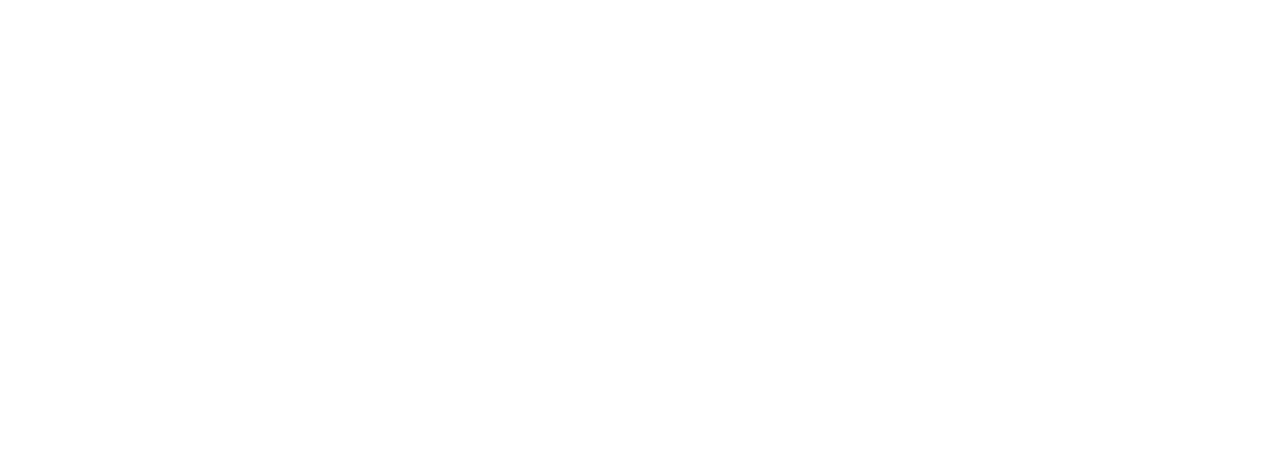
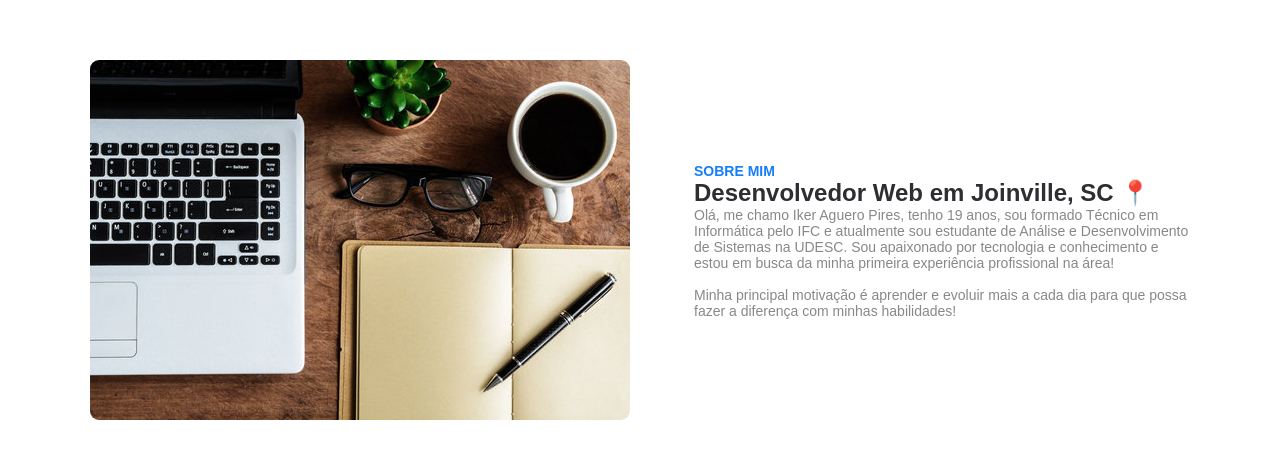
Before and after one commit to ikeraguero/react-portfolio, a React (Create React App) app: page / in a window 1280 px wide. Shown: the part 933-1391 px from the top of the page. Before the commit the page ends 993 px from the top, so only its background shows below. Built offline with nearby package versions, Linux system fonts and the light colour scheme.

Commit message:
Add About Me Section

```diff
--- a/src/App.js
+++ b/src/App.js
@@ -1,5 +1,6 @@
 import NavBar from "./components/NavBar";
 import HeroSection from "./components/HeaderContent";
+import About from "./components/About";
 function App() {
   return (
     <body>
@@ -7,6 +8,9 @@
         <NavBar />
         <HeroSection />
       </header>
+      <article>
+        <About />
+      </article>
     </body>
   );
 }
--- /dev/null
+++ b/src/components/About.js
@@ -0,0 +1,28 @@
+import photo from "../img/laptop.png";
+
+export default function About() {
+  return (
+    <section class="section about-section container " id="about-section">
+      <div class="about-features">
+        <div class="about-photo">
+          <img src={photo} alt="" class="img laptop-img" />
+        </div>
+        <div class="about-text">
+          <h3>SOBRE MIM</h3>
+          <h4>Desenvolvedor Web em Joinville, SC 📍</h4>
+          <p>
+            Olá, me chamo Iker Aguero Pires, tenho 19 anos, sou formado Técnico
+            em Informática pelo IFC e atualmente sou estudante de Análise e
+            Desenvolvimento de Sistemas na UDESC. Sou apaixonado por tecnologia
+            e conhecimento e estou em busca da minha primeira experiência
+            profissional na área!
+            <br />
+            <br />
+            Minha principal motivação é aprender e evoluir mais a cada dia para
+            que possa fazer a diferença com minhas habilidades!
+          </p>
+        </div>
+      </div>
+    </section>
+  );
+}
--- /dev/null
+++ b/src/components/Projects.js
@@ -0,0 +1 @@
+export default function Projects() {}
```
